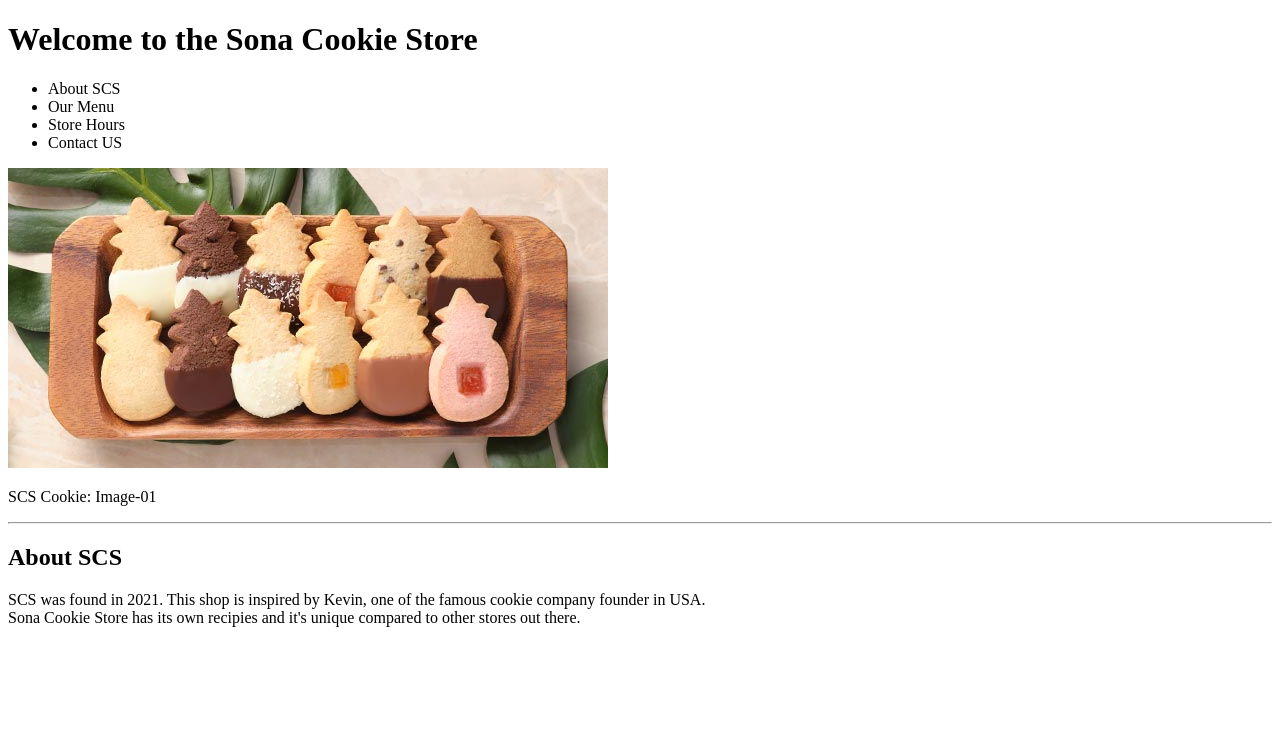
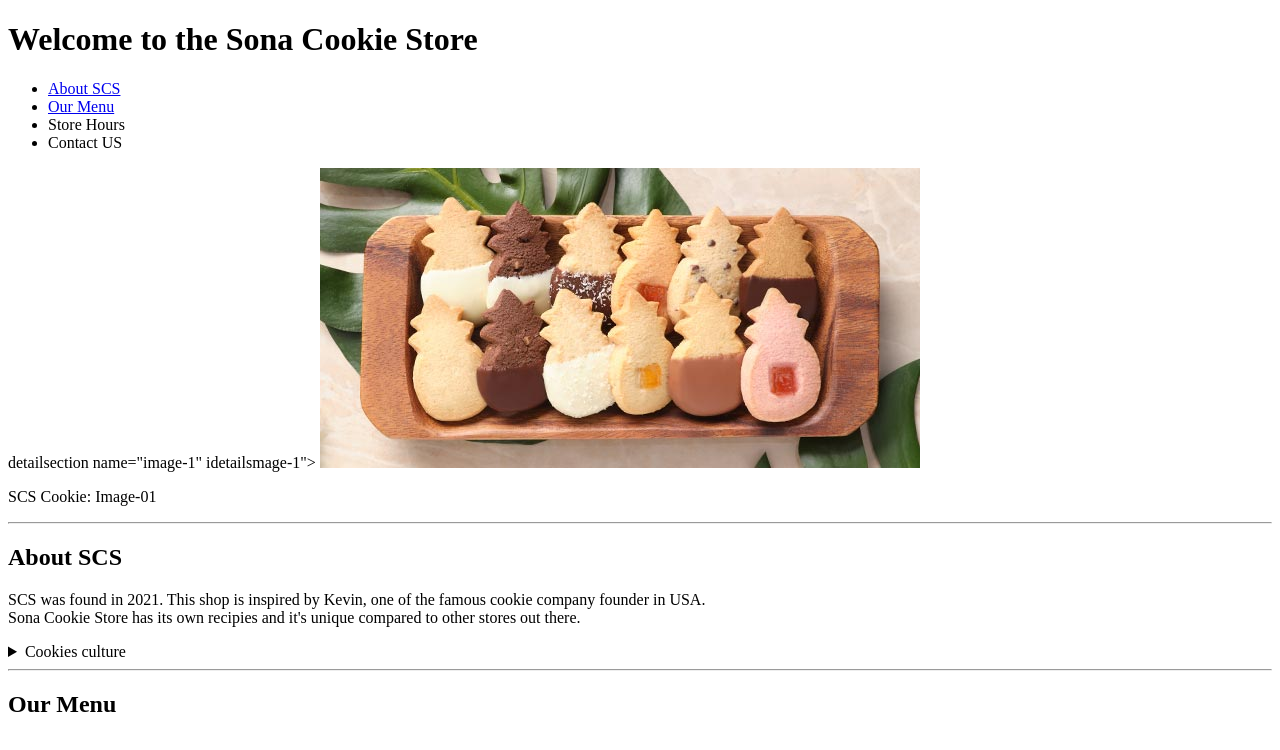
Before and after one commit to sajeeth-ahamed/html-css-learning, a plain HTML site: page 1-youtube-tutorial-project/index.html in a window 1280 px wide. Drawn offline with Linux system fonts and the light colour scheme.

Commit message:
fix: update aboutus page

```diff
--- a/1-youtube-tutorial-project/index.html
+++ b/1-youtube-tutorial-project/index.html
@@ -17,8 +17,8 @@
         <h1>Welcome to the Sona Cookie Store</h1>
         <nav>
           <ul>
-            <li>About SCS</li>
-            <li>Our Menu</li>
+            <li><a href="#aboutscs">About SCS</a></li>
+            <li><a href = "#ourmenu">Our Menu</a></li>
             <li>Store Hours</li>
             <li>Contact US</li>
           </ul>
@@ -26,7 +26,7 @@
       </header>
 
       <main>
-        <section name="image-1" id="image-1">
+    detailsection name="image-1" idetailsmage-1">
           <img src="0-assets/0-images/0-cookies.jpg" alt="SCS-cookie-img-1" />
           <footer>
             <p>SCS Cookie: Image-01</p>
@@ -34,7 +34,7 @@
         </section>
         <hr />
 
-        <section name="aboutscs" id="abtscs">
+        <section name="aboutscs" id="aboutscs">
           <h2>About SCS</h2>
           <p>
             SCS was found in 2021. This shop is inspired by Kevin, one of the
@@ -43,8 +43,27 @@
             Sona Cookie Store has its own recipies and it's unique compared to
             other stores out there.
           </p>
+
+          <details>
+            <summary> Cookies culture</summary>
+            <p>It's become infamous in US around the '80s and since the last decade it spread in Sri Lanka too</p>
+
+
+          </details>
+        </section>
+        <hr>
+
+        <section name = "ourmenu" id = "ourmenu">
+          <h2>Our Menu</h2>
+          <table>
+
+
+
+          </table>
+
         </section>
       </main>
+
     </div>
   </body>
 </html>
```
